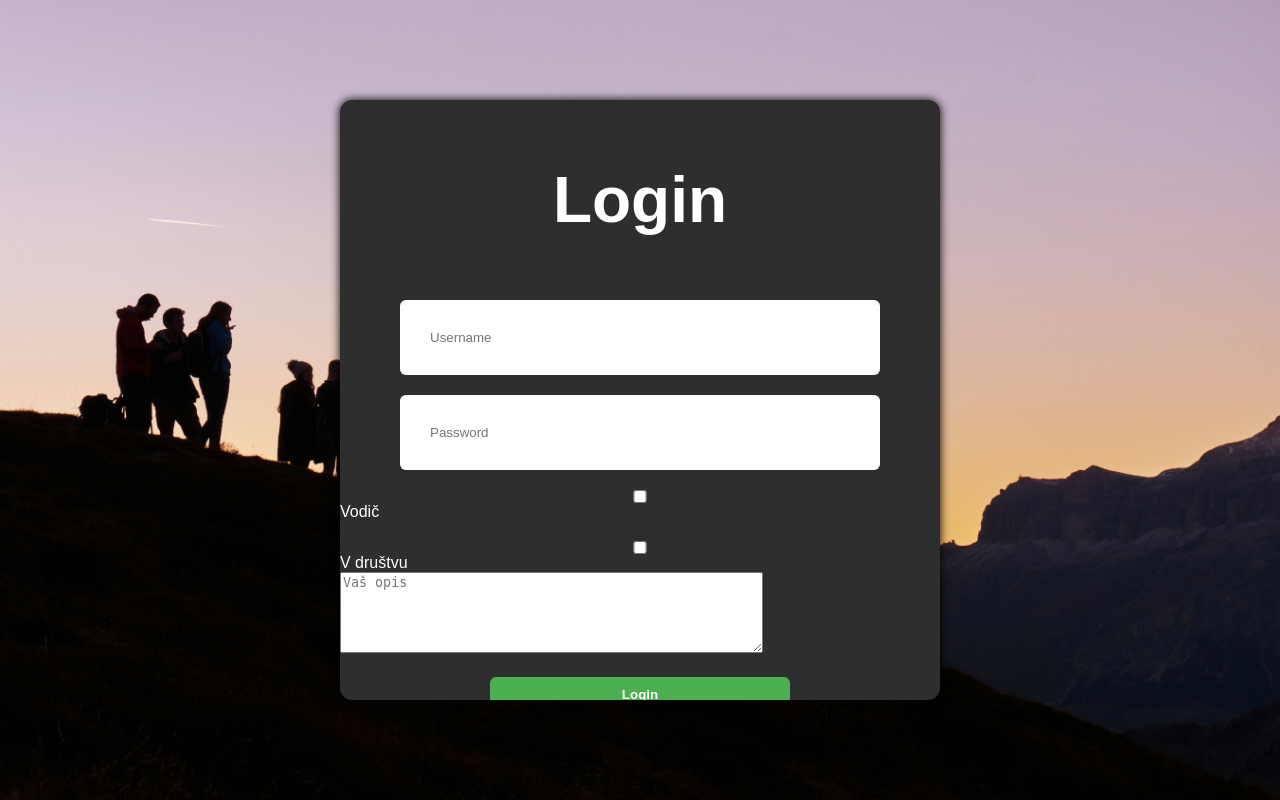
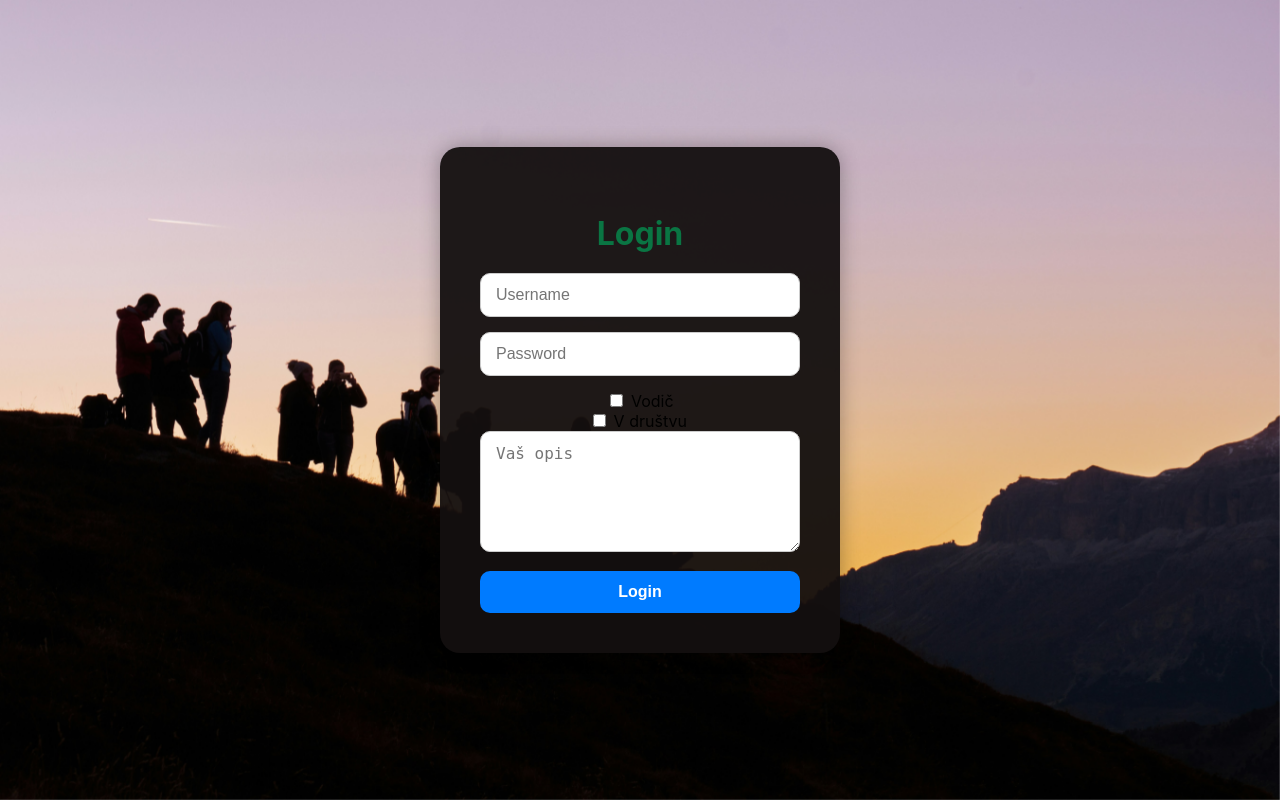
Before and after one commit to Lukajekul/Hiking_buddies, a Flask app: page /login in a window 1280 px wide. Run offline with Flask 3, Linux system fonts and the light colour scheme.

Commit message:
ligin izgled

```diff
--- a/style/style.css
+++ b/style/style.css
@@ -1,58 +1,206 @@
-body {
-    font-family: Arial, sans-serif;
-    background: url(/slike/luca-bravo-_WiRAWxAhtg-unsplash.jpg) no-repeat center center/cover;
-    color: white;
-    display: flex;
-    justify-content: center;
-    align-items: center;
-    height: 100vh;
-    margin: 0;
+/* ========== GLOBAL ========== */
+* {
+  box-sizing: border-box;
 }
 
-.container {
-    width: 600px;
-    height: 600px;
-    overflow: hidden;
-    border-radius: 12px;
-    box-shadow: 0 0 10px #000;
-    background-color: #2e2e2e;
-    position: relative;
+body, html {
+  margin: 0;
+  padding: 0;
+  height: 100%;
+  font-family: 'Inter', sans-serif;
 }
 
-#forms {
-    display: flex;
-    width: 1000px;
-    height: 1000px;
+/* ========== HOME PAGE (index.html) ========== */
+.home-background {
+  position: fixed;
+  width: 100%;
+  height: 100%;
+  background: url('/slike/luca-bravo-_WiRAWxAhtg-unsplash.jpg') no-repeat center center/cover;
+  z-index: -1;
 }
 
-input {
-    display: block;
-    margin: auto;
-    width: 70%;
-    padding: 30px;
-    margin-top: 20px;
-    border: none;
-    border-radius: 6px;
+.home-container {
+  display: flex;
+  flex-direction: column;
+  align-items: center;
+  justify-content: center;
+  height: 100%;
+  padding: 20px;
+  text-align: center;
 }
 
-button {
-    display: block;
-    margin: auto;
-    width: 50%;
-    padding: 10px;
-    border: none;
-    background: #4caf50;
-    color: white;
-    border-radius: 6px;
-    cursor: pointer;
-    font-weight: bold;
-    margin-top: 20px;
+.home-title {
+  font-family: 'Irish Grover', cursive;
+  font-size: 2rem;
+  color: #000;
+  margin-bottom: 20px;
+  margin-left: -330px;
 }
 
-#h2log {
-    padding-top: 10px;
-    padding-bottom: 10px;
+.home-input-wrapper {
+  background: #000;
+  border-radius: 20px;
+  padding: 5px;
+  display: flex;
+  align-items: center;
+  justify-content: center;
+  width: 90%;
+  max-width: 500px;
+  margin-bottom: 180px;
+  margin-left: 70px;
+}
 
-    text-align: center;
-    font-size: 4em;
+.home-input {
+  width: 100%;
+  padding: 12px 20px;
+  font-size: 1.2rem;
+  border: none;
+  outline: none;
+  background: transparent;
+  color: #FFFCFC;
 }
+
+.home-input::placeholder {
+  color: #FFFCFC;
+}
+
+.home-top-buttons {
+  position: absolute;
+  top: 20px;
+  right: 20px;
+  display: flex;
+  gap: 10px;
+}
+
+.home-btn {
+  background: #fff;
+  border-radius: 12px;
+  padding: 10px 20px;
+  font-size: 1rem;
+  color: #000;
+  cursor: pointer;
+  font-weight: bold;
+  border: none;
+  transition: background 0.3s, transform 0.2s;
+  text-decoration: none;
+}
+
+.home-btn:hover {
+  background: #eee;
+  transform: scale(1.05);
+}
+
+.home-logo {
+  position: absolute;
+  top: 20px;
+  left: 20px;
+  height: 70px;
+}
+
+.home-logo img {
+  height: 100%;
+}
+
+/* ========== LOGIN PAGE (login.css) ========== */
+.login-background {
+  position: fixed;
+  width: 100%;
+  height: 100%;
+  background: url('/slike/luca-bravo-_WiRAWxAhtg-unsplash.jpg') no-repeat center center/cover;
+  z-index: -1;
+}
+
+.login-container {
+  display: flex;
+  flex-direction: column;
+  align-items: center;
+  justify-content: center;
+  height: 100%;
+  padding: 20px;
+  text-align: center;
+}
+
+.login-box {
+  background: rgba(19, 15, 15, 0.95);
+  padding: 40px;
+  border-radius: 20px;
+  box-shadow: 0 0 20px rgba(0,0,0,0.3);
+  max-width: 400px;
+  width: 100%;
+}
+
+.login-title {
+  font-size: 2rem;
+  font-weight: bold;
+  margin-bottom: 20px;
+  color: #0a7543;
+}
+
+.login-input {
+  width: 100%;
+  padding: 12px 15px;
+  margin-bottom: 15px;
+  border-radius: 10px;
+  border: 1px solid #ccc;
+  font-size: 1rem;
+  outline: none;
+}
+
+.ck {
+  padding-left: 0px;
+  margin-left: 0px;
+}
+
+.login-input:focus {
+  border-color: #007bff;
+}
+
+.login-btn {
+  width: 100%;
+  padding: 12px;
+  border-radius: 10px;
+  border: none;
+  background-color: #007bff;
+  color: #fff;
+  font-size: 1rem;
+  font-weight: bold;
+  cursor: pointer;
+  transition: background-color 0.3s ease;
+}
+
+.login-btn:hover {
+  background-color: #0056b3;
+}
+
+.login-link {
+  margin-top: 15px;
+  font-size: 0.9rem;
+}
+
+.login-link a {
+  color: #007bff;
+  text-decoration: none;
+}
+
+.login-link a:hover {
+  text-decoration: underline;
+}
+
+/* ========== MEDIA QUERIES ========== */
+@media (max-width: 600px) {
+  .login-title {
+    font-size: 1.5rem;
+  }
+
+  .login-btn {
+    font-size: 0.9rem;
+  }
+
+  .login-box {
+    padding: 30px;
+  }
+
+  .login-input {
+    font-size: 1rem;
+  }
+}
--- a/templates/login.html
+++ b/templates/login.html
@@ -7,25 +7,29 @@
     <link rel="icon" type="image/x-icon" href="/Logo/HikingBuddies.png">
 </head>
 <body>
-    <div class="container">
-            <form class="form" method="POST" action="/login">
-                <h2 id="h2log">Login</h2>
-                <input type="text" name="username" placeholder="Username" required>
-                <input type="password" name="password" placeholder="Password" required>
-                <input type="checkbox" name="koda" value="HTML"> Vodič <br>
-                <input type="checkbox" name="koda" value="HTML5"> V društvu <br>
-                <textarea name="opis" rows="5" cols="50" placeholder="Vaš opis"></textarea>
-                <button type="submit">Login</button>
-            </form>
+    <div class="login-background"></div>
+    <div class="login-container">
+        <form class="login-box" method="POST" action="/login">
+            <h2 class="login-title" id="h2log">Login</h2>
+            <input class="login-input" type="text" name="username" placeholder="Username" required>
+            <input class="login-input" type="password" name="password" placeholder="Password" required>
 
-            <!-- Sign Up Form -->
-            <!-- <form class="form-box" method="POST" action="/signup">
-                <h2>Sign Up</h2>
-                <input type="text" name="username" placeholder="Username" required>
-                <input type="password" name="password" placeholder="Password" required>
-                <button type="submit">Sign Up</button>
-            </form> -->
+            <label class="ck"><input  type="checkbox" name="koda" value="HTML"> Vodič</label><br>
+            <label><input class="ck" type="checkbox" name="koda" value="HTML5"> V društvu</label><br>
 
+            <textarea class="login-input" name="opis" rows="5" cols="50" placeholder="Vaš opis"></textarea>
+            <button class="login-btn" type="submit">Login</button>
+        </form>
 
+        <!-- Sign Up Form -->
+        <!--
+        <form class="form-box" method="POST" action="/signup">
+            <h2>Sign Up</h2>
+            <input type="text" name="username" placeholder="Username" required>
+            <input type="password" name="password" placeholder="Password" required>
+            <button type="submit">Sign Up</button>
+        </form>
+        -->
+    </div>
 </body>
 </html>
```
Also changed, not shown: templates/first-page.html (+10 -126 lines).
